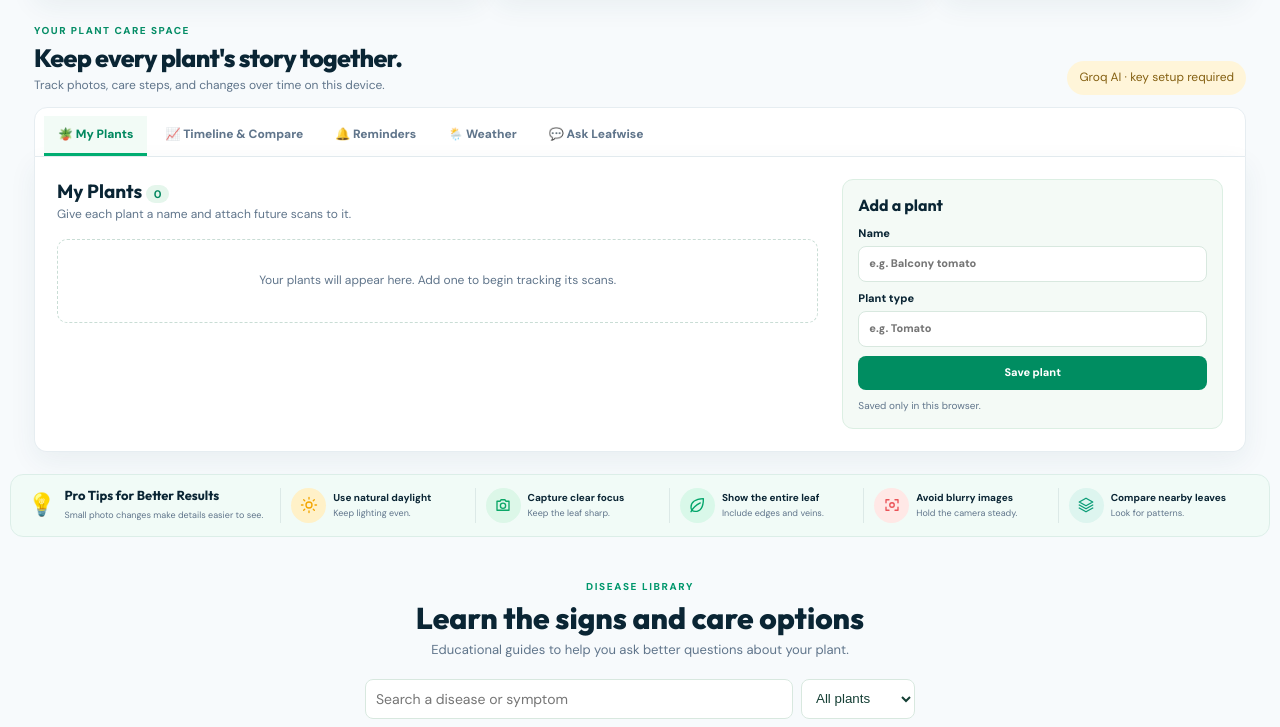
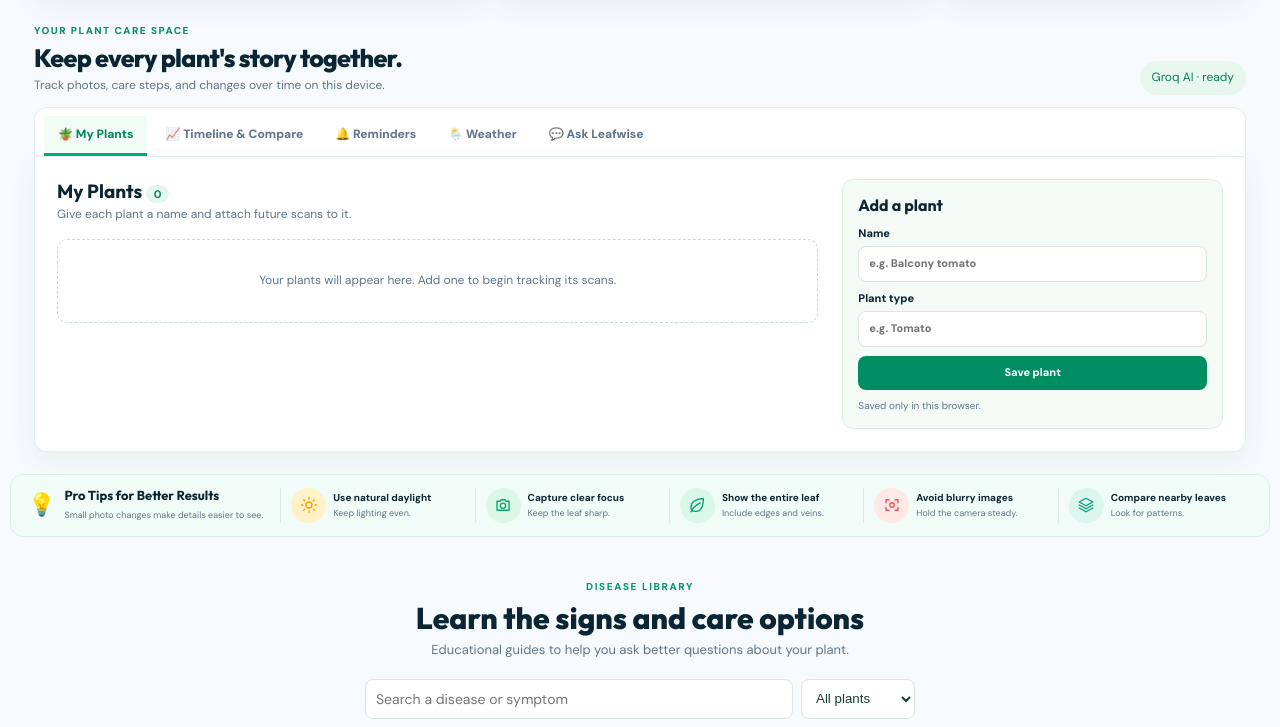
Before and after one commit to Neelima-nexus/sanjana_leafproject, a plain HTML site: page index.html in a window 1280 px wide. Shown: the part 934-1661 px from the top of the page. Drawn offline with Linux system fonts and the light colour scheme.

Commit message:
Update index.html

```diff
--- a/index.html
+++ b/index.html
@@ -123,7 +123,7 @@ header,main,footer{position:relative;z-index:1}
    GROQ SETTINGS  —  paste your real Groq API key between the quotes
    Get one at https://console.groq.com/keys
    ============================================================ */
-const GROQ_API_KEY = "";
+const GROQ_API_KEY = "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";
 const GROQ_VISION_MODEL = "qwen/qwen3.8-27b";   // used for leaf photo validation, analysis, comparison
 const GROQ_TEXT_MODEL   = "openai/gpt-oss-20b"; // used for LeafBuddy chat and weather guidance
 </script>
```
